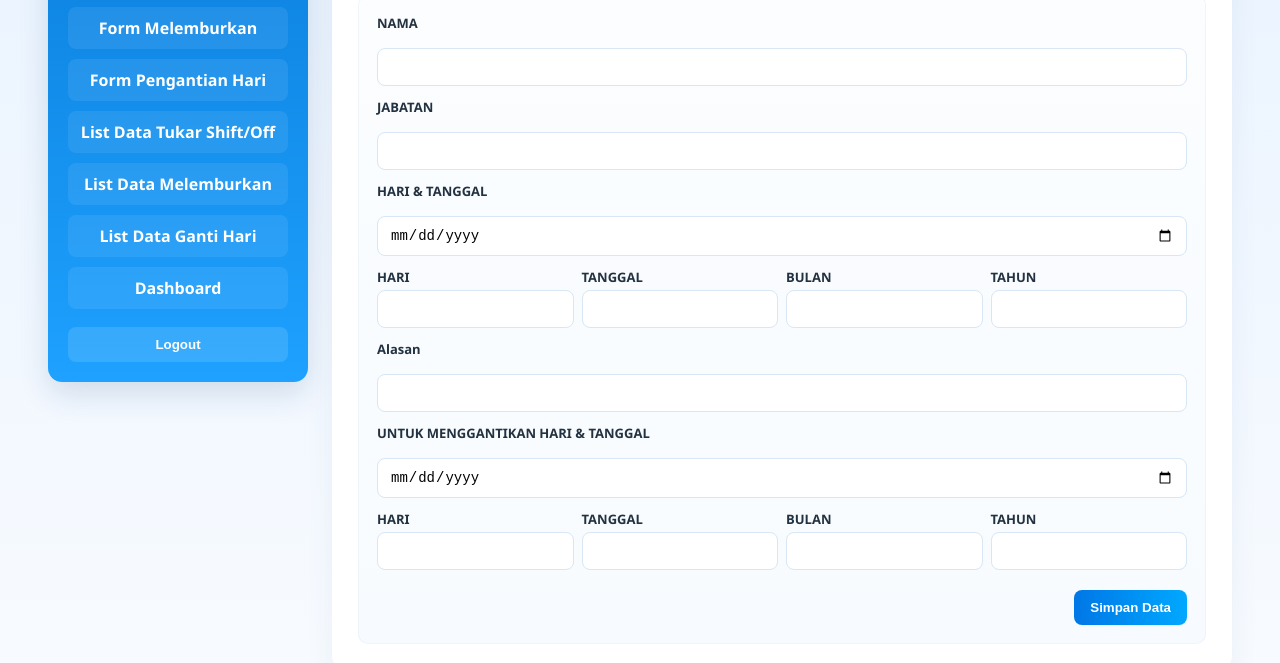
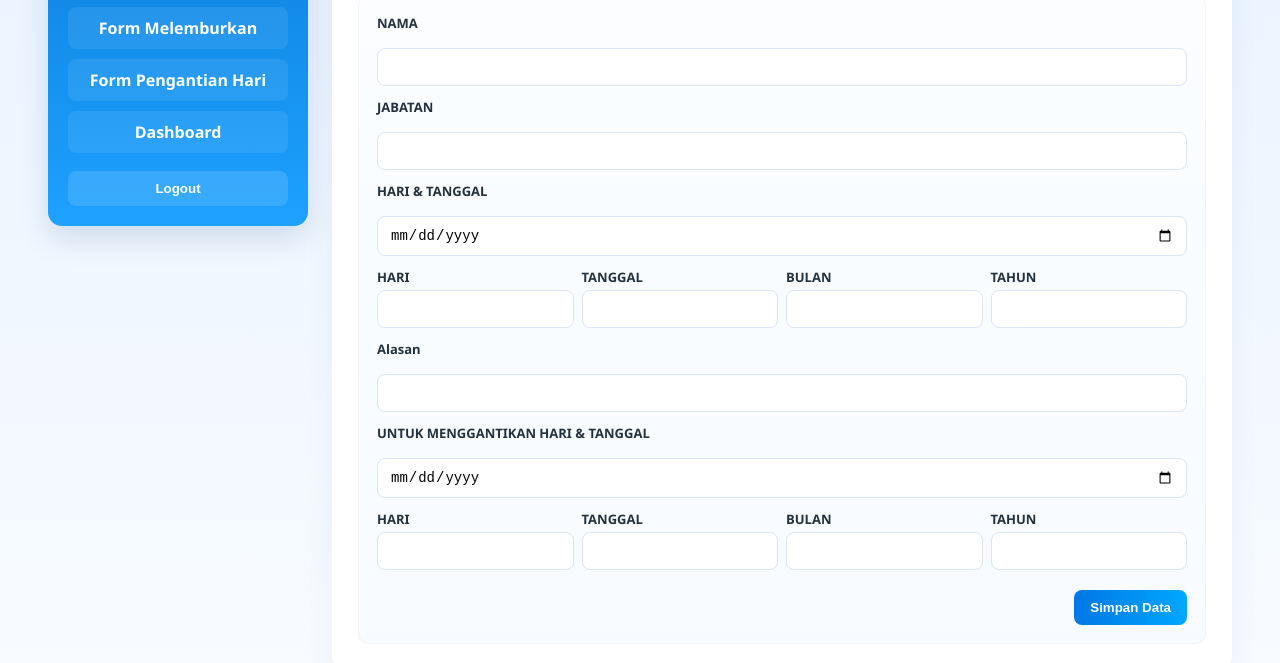
Before and after one commit to parkirrsdk/parkir1, a plain HTML site: page form-ganti-hari.html in a window 1280 px wide. Shown: the part 157-820 px from the top of the page. Drawn offline with Linux system fonts and the light colour scheme; sample sign-in values are in the browser's storage.

Commit message:
form-ganti-hari.html

```diff
--- a/form-ganti-hari.html
+++ b/form-ganti-hari.html
@@ -22,9 +22,6 @@
           <a href="form.html" id="tukarshiftLink" class="sidebar-link">Form Tukar Shift/Off</a>
           <a href="form-lembur.html" id="melemburkanLink" class="sidebar-link">Form Melemburkan</a>
           <a href="form-ganti-hari.html" id="gantihariLink" class="sidebar-link">Form Pengantian Hari</a>
-          <a href="list-data.html" id="dataLink" class="sidebar-link">List Data Tukar Shift/Off</a>
-          <a href="list-data-lembur.html" id="datalemburLink" class="sidebar-link">List Data Melemburkan</a>
-          <a href="list-data-ganti-hari.html" id="datagantihariLink" class="sidebar-link">List Data Ganti Hari</a>
           <a href="index.html" id="dashboardLink" class="sidebar-link">Dashboard</a>
         </nav>
       </div>
```
